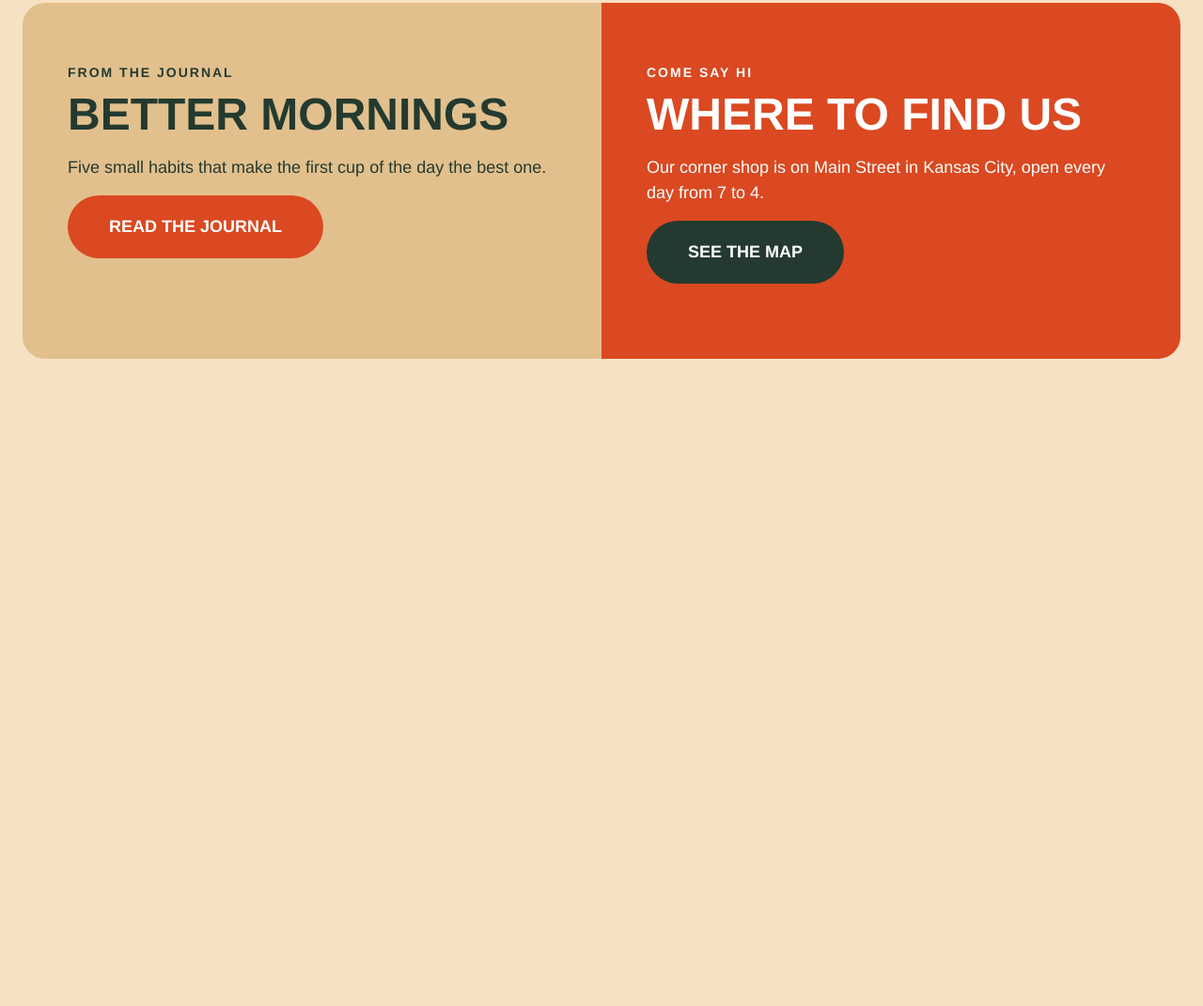
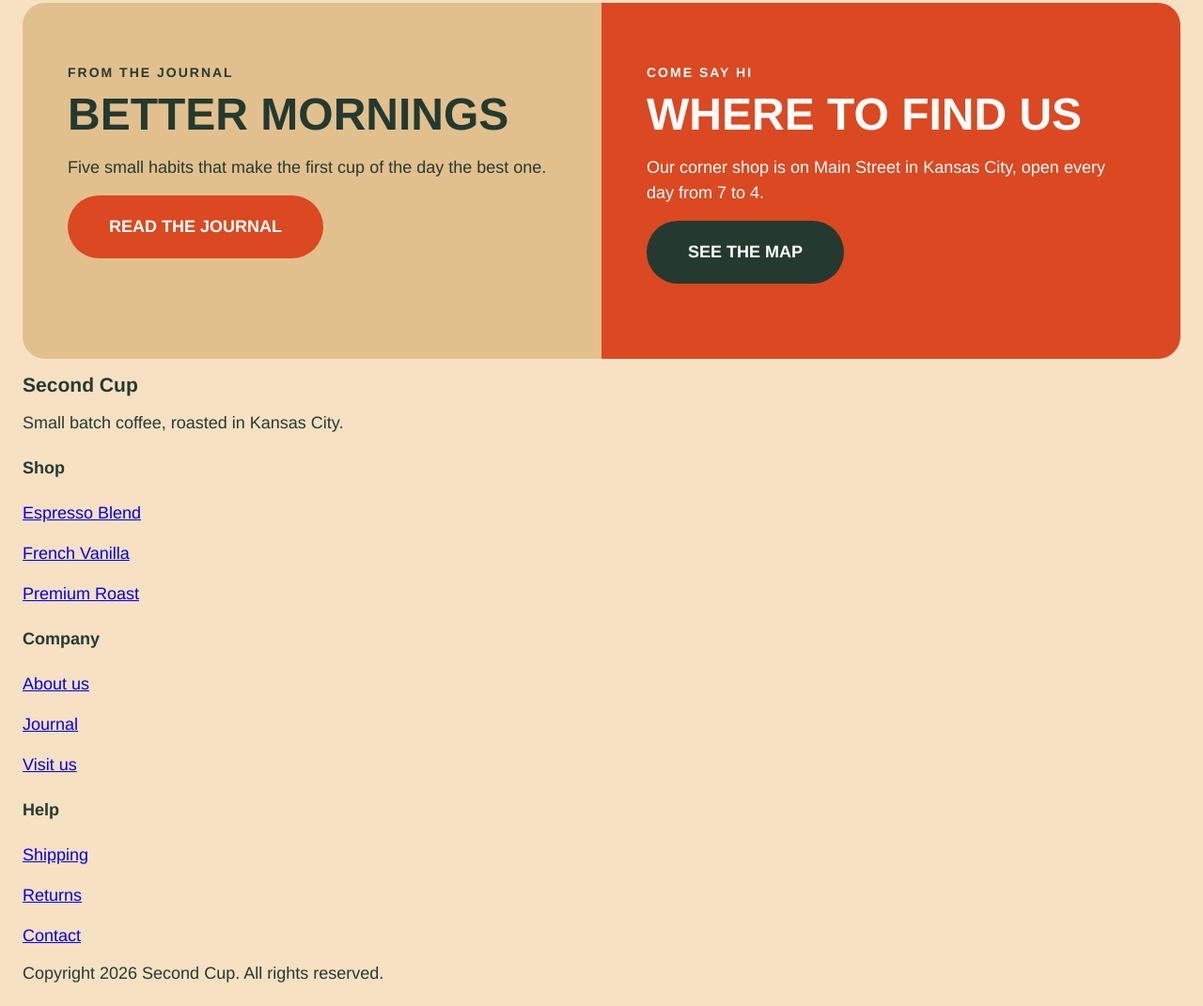
Before and after one commit to maggiesieger/practice-10-maggiesieger, a plain HTML site: page index.html in a window 1280 px wide. Shown: the part 1978-3049 px from the top of the page at 94% size. Before the commit the page ends 2400 px from the top, so only its background shows below. Drawn offline with Linux system fonts and the light colour scheme.

Commit message:
ccnjwdkjcb

```diff
--- a/index.html
+++ b/index.html
@@ -60,5 +60,14 @@
             <div class="half-tan"><p class="split-label">From the journal</p><h2>Better mornings</h2><p>Five small habits that make the first cup of the day the best one.</p><p><a href="#" class="button">Read the journal</a></p></div>
             <div class="half-rust"><p class="split-label">Come say hi</p><h2>Where to find us</h2><p>Our corner shop is on Main Street in Kansas City, open every day from 7 to 4.</p><p><a href="#" class="button">See the map</a></p></div>
         </section>
+        <footer class="site-footer">
+            <div class="footer-top">
+                <div class="brand"><h3>Second Cup</h3><p>Small batch coffee, roasted in Kansas City.</p></div>
+                <div class="footer-col"><h4>Shop</h4><p><a href="product.html">Espresso Blend</a></p><p><a href="product.html">French Vanilla</a></p><p><a href="product.html">Premium Roast</a></p></div>
+                <div class="footer-col"><h4>Company</h4><p><a href="about.html">About us</a></p><p><a href="index.html">Journal</a></p><p><a href="about.html">Visit us</a></p></div>
+                <div class="footer-col"><h4>Help</h4><p><a href="#">Shipping</a></p><p><a href="#">Returns</a></p><p><a href="#">Contact</a></p></div>
+            </div>
+            <div class="legal">Copyright 2026 Second Cup. All rights reserved.</div>
+        </footer>
     </body>
 </html>
```
